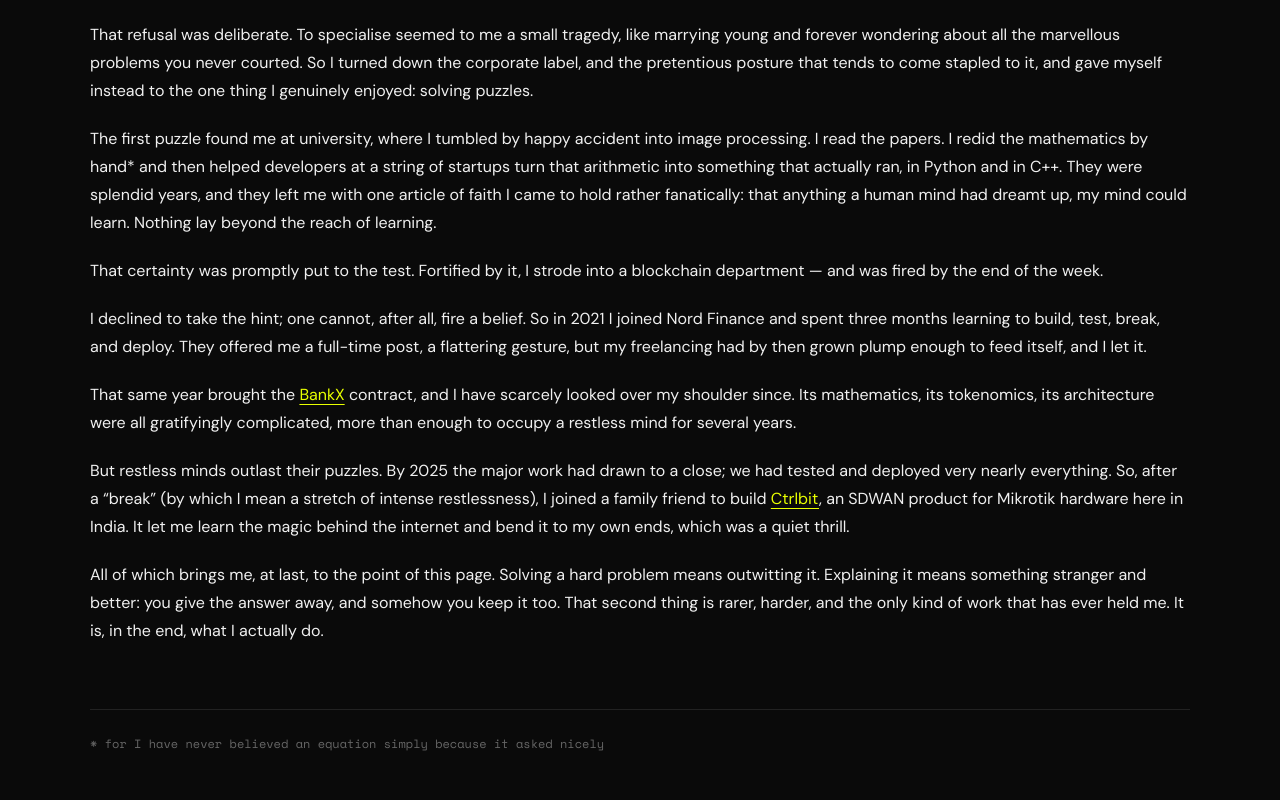
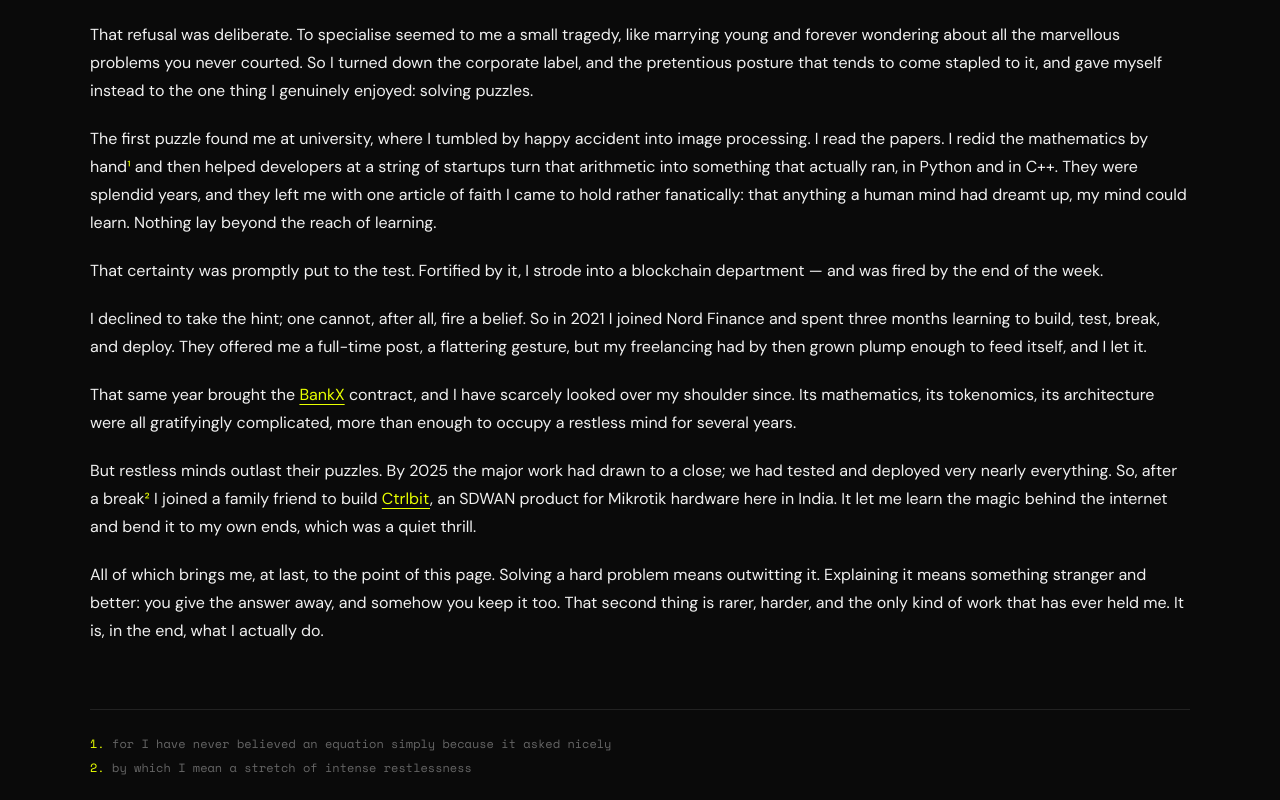
Before and after one commit to thinktanktom/site, a Next.js app: page /about in a window 1280 px wide. Shown: the part 500-1300 px from the top of the page. Built offline with nearby package versions, Linux system fonts and the light colour scheme.

Commit message:
added glossary

```diff
--- a/src/app/about/page.tsx
+++ b/src/app/about/page.tsx
@@ -41,7 +41,7 @@ export default function AboutPage() {
             </p>
             <p>
               The first puzzle found me at university, where I tumbled by happy accident into image processing.
-              I read the papers. I redid the mathematics by hand* and then helped developers at a string of startups turn that arithmetic
+              I read the papers. I redid the mathematics by hand<span className="text-accent">¹</span> and then helped developers at a string of startups turn that arithmetic
               into something that actually ran, in Python and in C++. They were splendid years, and they left me
               with one article of faith I came to hold rather fanatically: that anything a human mind had dreamt
               up, my mind could learn. Nothing lay beyond the reach of learning.
@@ -64,8 +64,7 @@ export default function AboutPage() {
             </p>
             <p>
               But restless minds outlast their puzzles. By 2025 the major work had drawn to a close; we had tested
-              and deployed very nearly everything. So, after a &ldquo;break&rdquo; (by which I mean a stretch of intense
-              restlessness), I joined a family friend to build{' '}
+              and deployed very nearly everything. So, after a break<span className="text-accent">²</span> I joined a family friend to build{' '}
               <a href="https://ctrlbit.com" target="_blank" rel="noopener noreferrer" className="text-accent underline underline-offset-4 hover:text-accent-dim transition-colors">Ctrlbit</a>,
               an SDWAN product for Mikrotik hardware here in India. It let me learn the magic behind the internet
               and bend it to my own ends, which was a quiet thrill.
@@ -81,9 +80,10 @@ export default function AboutPage() {
 
         {/* Footnotes */}
         <div className="mb-16 pt-6 border-t border-border">
-          <p className="font-mono text-xs text-muted leading-relaxed">
-            * for I have never believed an equation simply because it asked nicely
-          </p>
+          <div className="font-mono text-xs leading-relaxed space-y-1">
+            <p><span className="text-accent">1.</span><span className="text-muted"> for I have never believed an equation simply because it asked nicely</span></p>
+            <p><span className="text-accent">2.</span><span className="text-muted"> by which I mean a stretch of intense restlessness</span></p>
+          </div>
         </div>
 
         {/* Currently */}
```
